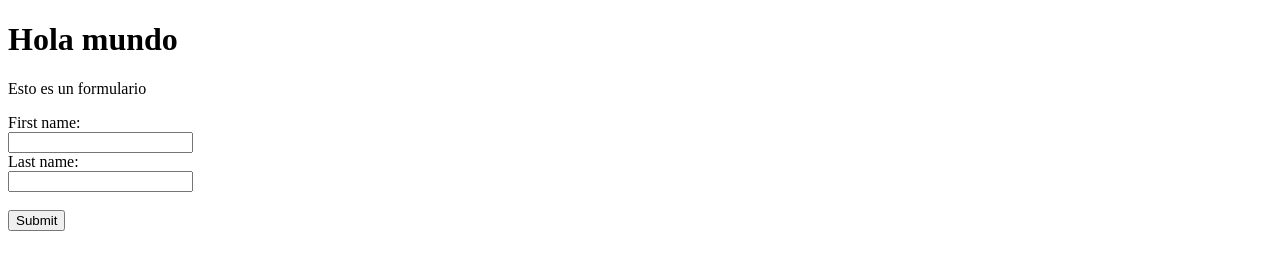
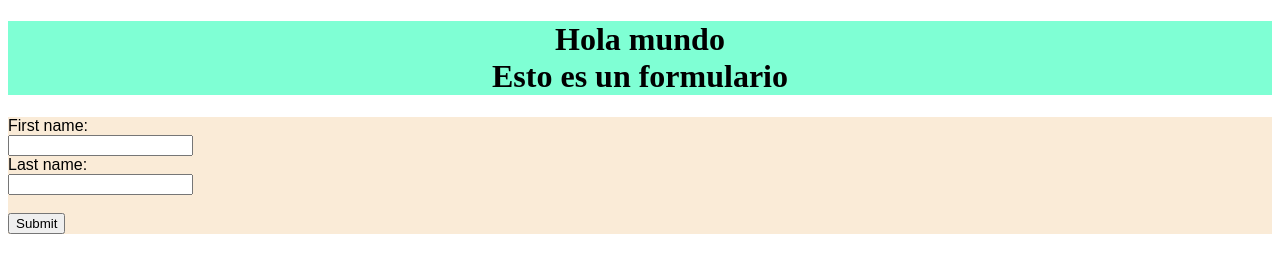
Before and after one commit to pabloandrestorres1/prueba, a plain HTML site: page index.html in a window 1280 px wide. Drawn offline with Linux system fonts and the light colour scheme.

Commit message:
Upgrade II

```diff
--- a/css/style.css
+++ b/css/style.css
@@ -0,0 +1,13 @@
+body{
+    color: black;
+}
+
+h1{
+    background-color: aquamarine;
+    font-family: 'Times New Roman', Times, serif;
+    text-align: center;
+}
+form{
+    font-family: Arial, Helvetica, sans-serif;
+    background-color: antiquewhite;
+}
--- a/index.html
+++ b/index.html
@@ -6,10 +6,11 @@
         <meta http-equiv="X-UA-Compatible" content="IE=edge">
         <meta name="viewport" content="width=device-width, initial-scale=1.0">
         <title>Document</title>
+        <link rel="stylesheet" href="css\style.css">
     </head>
     <body>
-        <h1>Hola mundo</h1>
-        <p>Esto es un formulario</p>
+        <h1>Hola mundo<br>
+        Esto es un formulario</h1>
         <form>
             <label for="fname">First name:</label><br>
             <input type="text" id="fname" name="fname"><br>
```
